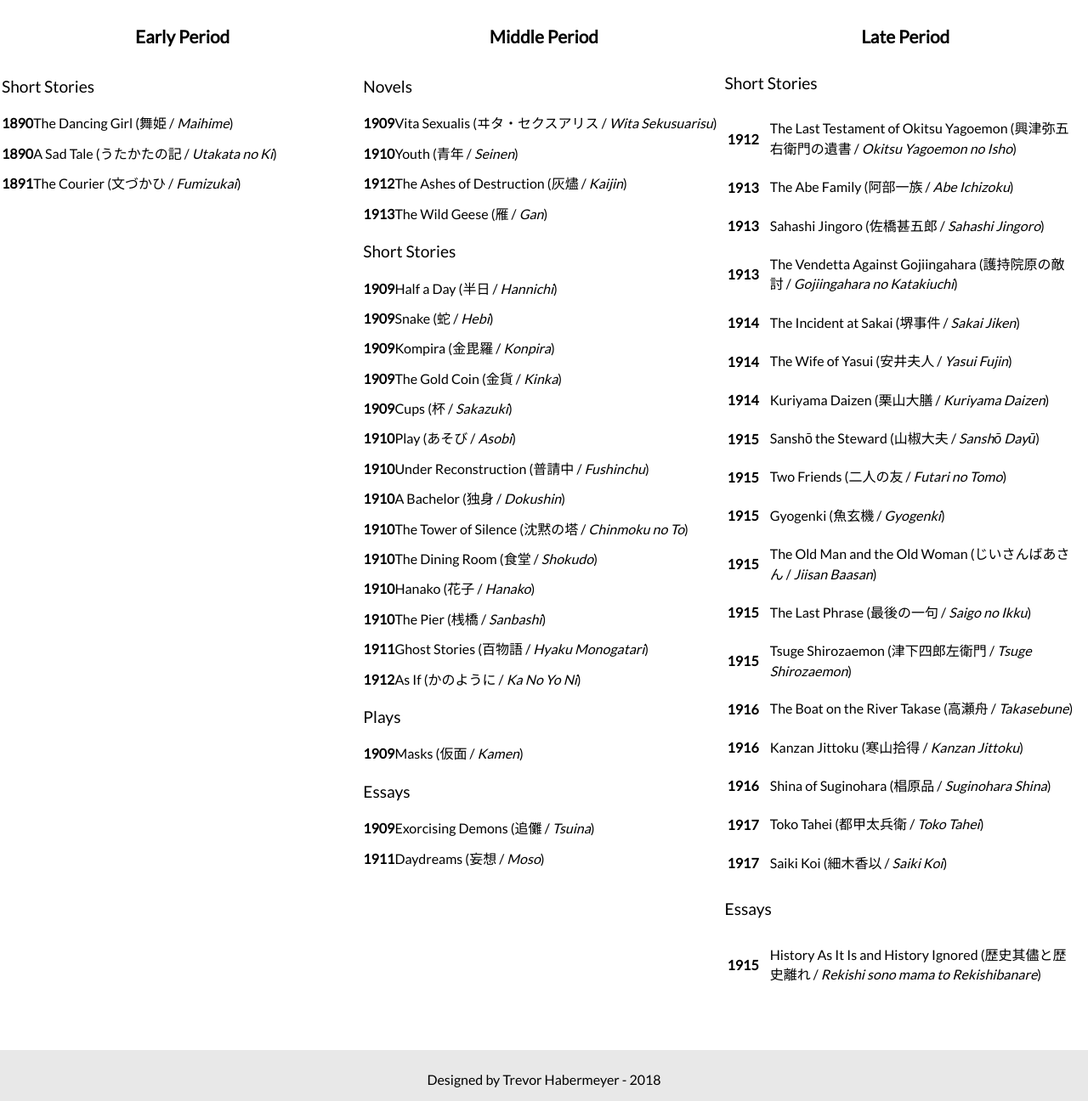
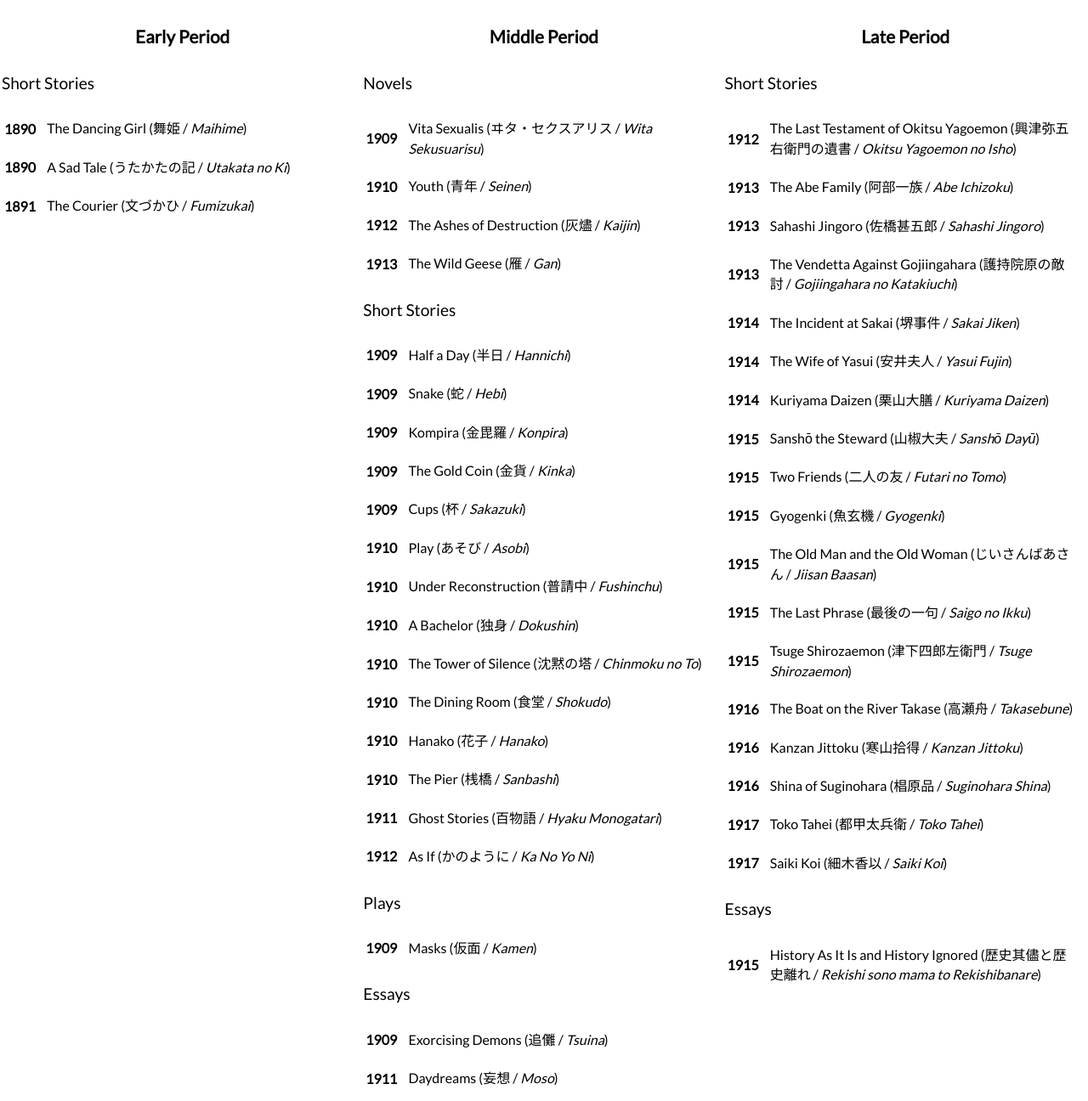
Before and after one commit to thabermeyer/tribute-page, a website: page app/index.html in a window 1280 px wide. Shown: the part 1740-3036 px from the top of the page at 85% size. Drawn offline with Linux system fonts and the light colour scheme.

Commit message:
Finished bibliography section

```diff
--- a/app/index.html
+++ b/app/index.html
@@ -60,38 +60,120 @@
       <div class="row">
           <div class="row__4 row--bottom-padding">
             <h4 class="subheading--small subheading--center subheading--bottom-padding">Early Period</h4>
-            <p class="subheading--smaller subheading--vertical-padding">Short Stories</p>
-              <p><span class="date">1890</span>The Dancing Girl (<span class="Japanese">舞姫</span> / <em>Maihime</em>)</p>
-              <p><span class="date">1890</span>A Sad Tale (<span class="Japanese">うたかたの記</span> / <em>Utakata no Ki</em>)</p>
-              <p><span class="date">1891</span>The Courier (<span class="Japanese">文づかひ</span> / <em>Fumizukai</em>)</p>
+            <p class="subheading--smaller">Short Stories</p>
+            <table>
+              <tr>
+                <th><span class="date">1890</span></th>
+                <td>The Dancing Girl (<span class="Japanese">舞姫</span> / <em>Maihime</em>)</td>
+              </tr>
+              <tr>
+                <th><span class="date">1890</span></th>
+                <td>A Sad Tale (<span class="Japanese">うたかたの記</span> / <em>Utakata no Ki</em>)</td>
+              </tr>
+              <tr>
+                <th><span class="date">1891</span></th>
+                <td>The Courier (<span class="Japanese">文づかひ</span> / <em>Fumizukai</em>)</td>
+              </tr>
+            </table>
           </div>
           <div class="row__4 row--bottom-padding">
             <h4 class="subheading--small subheading--center subheading--bottom-padding">Middle Period</h4>
-            <p class="subheading--smaller subheading--vertical-padding">Novels</p>
-              <p><span class="date">1909</span>Vita Sexualis (<span class="Japanese">ヰタ・セクスアリス</span> / <em>Wita Sekusuarisu</em>)</p>
-              <p><span class="date">1910</span>Youth (<span class="Japanese">青年</span> / <em>Seinen</em>)</p>
-              <p><span class="date">1912</span>The Ashes of Destruction (<span class="Japanese">灰燼</span> / <em>Kaijin</em>)</p>
-              <p><span class="date">1913</span>The Wild Geese (<span class="Japanese">雁</span> / <em>Gan</em>)</p>
-            <p class="subheading--smaller subheading--vertical-padding">Short Stories</p>
-              <p><span class="date">1909</span>Half a Day (<span class="Japanese">半日</span> / <em>Hannichi</em>)</p>
-              <p><span class="date">1909</span>Snake (<span class="Japanese">蛇</span> / <em>Hebi</em>)</p>
-              <p><span class="date">1909</span>Kompira (<span class="Japanese">金毘羅</span> / <em>Konpira</em>)</p>
-              <p><span class="date">1909</span>The Gold Coin (<span class="Japanese">金貨</span> / <em>Kinka</em>)</p>
-              <p><span class="date">1909</span>Cups (<span class="Japanese">杯</span> / <em>Sakazuki</em>)</p>
-              <p><span class="date">1910</span>Play (<span class="Japanese">あそび</span> / <em>Asobi</em>)</p>
-              <p><span class="date">1910</span>Under Reconstruction (<span class="Japanese">普請中</span> / <em>Fushinchu</em>)</p>
-              <p><span class="date">1910</span>A Bachelor (<span class="Japanese">独身</span> / <em>Dokushin</em>)</p>
-              <p><span class="date">1910</span>The Tower of Silence (<span class="Japanese">沈黙の塔</span> / <em>Chinmoku no To</em>)</p>
-              <p><span class="date">1910</span>The Dining Room (<span class="Japanese">食堂</span> / <em>Shokudo</em>)</p>
-              <p><span class="date">1910</span>Hanako (<span class="Japanese">花子</span> / <em>Hanako</em>)</p>
-              <p><span class="date">1910</span>The Pier (<span class="Japanese">桟橋</span> / <em>Sanbashi</em>)</p>
-              <p><span class="date">1911</span>Ghost Stories (<span class="Japanese">百物語</span> / <em>Hyaku Monogatari</em>)</p>
-              <p><span class="date">1912</span>As If (<span class="Japanese">かのように</span> / <em>Ka No Yo Ni</em>)</p>
-            <p class="subheading--smaller subheading--vertical-padding">Plays</p>
-              <p><span class="date">1909</span>Masks (<span class="Japanese">仮面</span> / <em>Kamen</em>)</p>
-            <p class="subheading--smaller subheading--vertical-padding">Essays</p>
-              <p><span class="date">1909</span>Exorcising Demons (<span class="Japanese">追儺</span> / <em>Tsuina</em>)</p>
-              <p><span class="date">1911</span>Daydreams (<span class="Japanese">妄想</span> / <em>Moso</em>)</p>
+            <p class="subheading--smaller">Novels</p>
+            <table>
+              <tr>
+                <th><span class="date">1909</span></th>
+                <td>Vita Sexualis (<span class="Japanese">ヰタ・セクスアリス</span> / <em>Wita Sekusuarisu</em>)</td>
+              </tr>
+              <tr>
+                <th><span class="date">1910</span></th>
+                <td>Youth (<span class="Japanese">青年</span> / <em>Seinen</em>)</td>
+              </tr>
+              <tr>
+                <th><span class="date">1912</span></th>
+                <td>The Ashes of Destruction (<span class="Japanese">灰燼</span> / <em>Kaijin</em>)</td>
+              </tr>
+              <tr>
+                <th><span class="date">1913</span></th>
+                <td>The Wild Geese (<span class="Japanese">雁</span> / <em>Gan</em>)</td>
+              </tr>
+            </table>
+            <p class="subheading--smaller">Short Stories</p>
+              <table>
+                <tr>
+                  <th><span class="date">1909</span></th>
+                  <td>Half a Day (<span class="Japanese">半日</span> / <em>Hannichi</em>)</td>
+                </tr>
+                <tr>
+                  <th><span class="date">1909</span></th>
+                  <td>Snake (<span class="Japanese">蛇</span> / <em>Hebi</em>)</td>
+                </tr>
+                <tr>
+                  <th><span class="date">1909</span></th>
+                  <td>Kompira (<span class="Japanese">金毘羅</span> / <em>Konpira</em>)</td>
+                </tr>
+                <tr>
+                  <th><span class="date">1909</span></th>
+                  <td>The Gold Coin (<span class="Japanese">金貨</span> / <em>Kinka</em>)</td>
+                </tr>
+                <tr>
+                  <th><span class="date">1909</span></th>
+                  <td>Cups (<span class="Japanese">杯</span> / <em>Sakazuki</em>)</td>
+                </tr>
+                <tr>
+                  <th><span class="date">1910</span></th>
+                  <td>Play (<span class="Japanese">あそび</span> / <em>Asobi</em>)</td>
+                </tr>
+                <tr>
+                  <th><span class="date">1910</span></th>
+                  <td>Under Reconstruction (<span class="Japanese">普請中</span> / <em>Fushinchu</em>)</td>
+                </tr>
+                <tr>
+                  <th><span class="date">1910</span></th>
+                  <td>A Bachelor (<span class="Japanese">独身</span> / <em>Dokushin</em>)</td>
+                </tr>
+                <tr>
+                  <th><span class="date">1910</span></th>
+                  <td>The Tower of Silence (<span class="Japanese">沈黙の塔</span> / <em>Chinmoku no To</em>)</td>
+                </tr>
+                <tr>
+                  <th><span class="date">1910</span></th>
+                  <td>The Dining Room (<span class="Japanese">食堂</span> / <em>Shokudo</em>)</td>
+                </tr>
+                <tr>
+                  <th><span class="date">1910</span></th>
+                  <td>Hanako (<span class="Japanese">花子</span> / <em>Hanako</em>)</td>
+                </tr>
+                <tr>
+                  <th><span class="date">1910</span></th>
+                  <td>The Pier (<span class="Japanese">桟橋</span> / <em>Sanbashi</em>)</td>
+                </tr>
+                <tr>
+                  <th><span class="date">1911</span></th>
+                  <td>Ghost Stories (<span class="Japanese">百物語</span> / <em>Hyaku Monogatari</em>)</td>
+                </tr>
+                <tr>
+                  <th><span class="date">1912</span></th>
+                  <td>As If (<span class="Japanese">かのように</span> / <em>Ka No Yo Ni</em>)</td>
+                </tr>
+              </table>
+            <p class="subheading--smaller">Plays</p>
+              <table>
+                <tr>
+                  <th><span class="date">1909</span></th>
+                  <td>Masks (<span class="Japanese">仮面</span> / <em>Kamen</em>)</td>
+                </tr>
+              </table>
+            <p class="subheading--smaller">Essays</p>
+              <table>
+                <tr>
+                  <th><span class="date">1909</span></th>
+                  <td>Exorcising Demons (<span class="Japanese">追儺</span> / <em>Tsuina</em>)</td>
+                </tr>
+                <tr>
+                  <th><span class="date">1911</span></th>
+                  <td>Daydreams (<span class="Japanese">妄想</span> / <em>Moso</em>)</td>
+                </tr>
+              </table>
           </div>
           <div class="row__4">
             <h4 class="subheading--small subheading--center subheading--bottom-padding">Late Period</h4>
```
